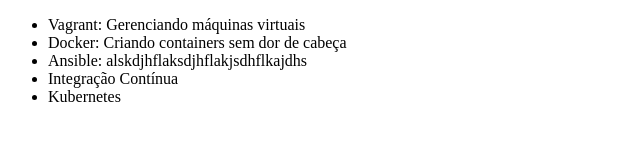
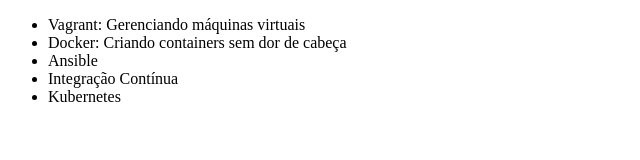
Before and after one commit to VitorGDellino/git-alura, a plain HTML site: page index.html in a window 1280 px wide. Shown: the whole page, without its empty margins (0-640 px from the left). Drawn offline with Linux system fonts and the light colour scheme.

Commit message:
Revert "Alterando o codigo"
This reverts commit 5091567609beaa9709cb814743cd3d194f337492.

```diff
--- a/index.html
+++ b/index.html
@@ -8,7 +8,7 @@
     <ul>
         <li>Vagrant: Gerenciando máquinas virtuais</li>
         <li>Docker: Criando containers sem dor de cabeça</li>
-        <li>Ansible: alskdjhflaksdjhflakjsdhflkajdhs</li>
+        <li>Ansible</li>
         <li>Integração Contínua</li>
         <li>Kubernetes</li>
     </ul>
```
